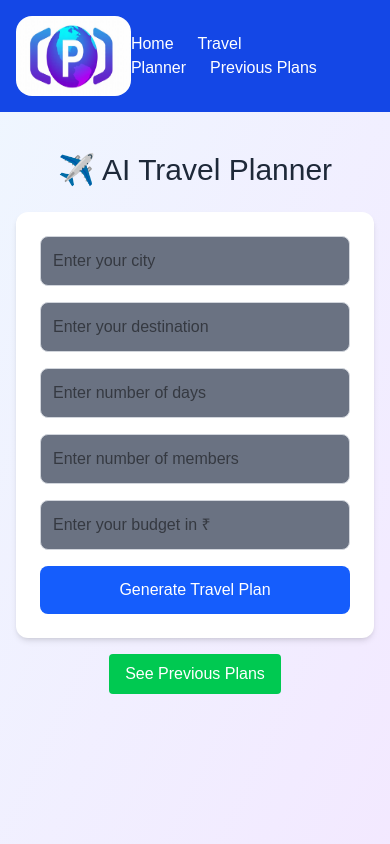
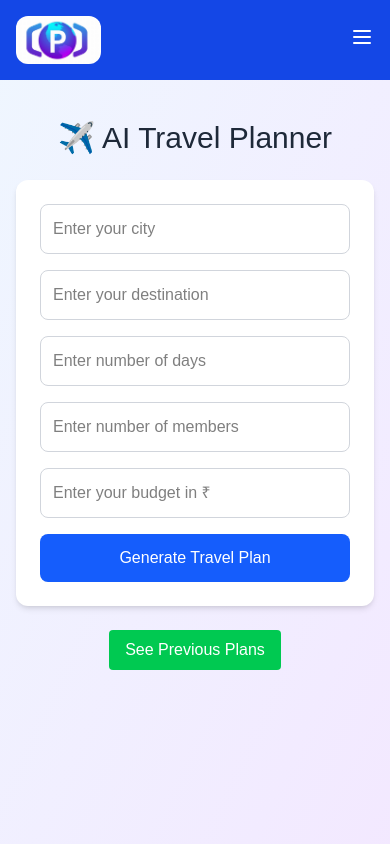
Before and after one commit to SgAtjiit/Planno---AI-Travel-Planner, a React (Vite) app in the folder client/: page /planner in a window 390 px wide. Shown: the top 844 px of the page. Built offline with nearby package versions, Linux system fonts and the light colour scheme; no server answers; a web font is replaced by a local one.

Commit message:
making site responsive

```diff
--- a/client/package.json
+++ b/client/package.json
@@ -14,6 +14,7 @@
     "@tailwindcss/postcss": "^4.1.11",
     "@tailwindcss/vite": "^4.1.11",
     "jspdf": "^3.0.1",
+    "lucide-react": "^0.525.0",
     "react": "^19.1.0",
     "react-dom": "^19.1.0",
     "react-router-dom": "^7.6.3",
--- a/client/src/components/Home.jsx
+++ b/client/src/components/Home.jsx
@@ -8,8 +8,8 @@ const Home = () => {
     feedback: "",
   });
 
-  const [showPass, setShowPass] = useState(false);
   const navigate = useNavigate();
+
   const handleSubmit = () => {
     if (!formData.name || !formData.email || !formData.feedback) {
       alert("Please Enter all your details");
@@ -24,27 +24,25 @@ const Home = () => {
       setFormData({ name: "", email: "", feedback: "" });
     }
   };
+
   return (
     <div className="min-h-screen bg-gradient-to-br from-blue-50 to-white flex flex-col items-center justify-start px-4 py-10 space-y-10">
-      {/* Header */}
       <div className="text-center max-w-3xl">
         <h1 className="text-4xl md:text-5xl font-bold text-blue-800 mb-4">
           🌏 Welcome to AI Travel Planner
         </h1>
         <p className="text-lg md:text-xl text-gray-600">
-          Plan your dream trip in seconds using AI. Just enter your
-          destination,city,members, days, and budget – we’ll handle the rest!
+          Plan your dream trip in seconds using AI. Just enter your destination,
+          city, members, days, and budget – we’ll handle the rest!
         </p>
       </div>
 
-      {/* Hero Image */}
       <img
         src="./image1.jpeg"
         alt="Travel map"
-        className="rounded-xl shadow-lg w-2.5xl max-w-3xl"
+        className="rounded-xl shadow-lg w-full max-w-3xl object-cover"
       />
 
-      {/* CTA Buttons */}
       <div className="flex flex-col md:flex-row gap-4">
         <button
           onClick={() => navigate("/planner")}
@@ -59,6 +57,7 @@ const Home = () => {
           📚 View Saved Plans
         </button>
       </div>
+
       <div className="bg-blue-50 border-l-4 border-blue-400 p-6 rounded-lg shadow-md max-w-3xl mx-auto my-8">
         <p className="text-gray-700 text-lg leading-relaxed">
           🌍{" "}
@@ -99,6 +98,7 @@ const Home = () => {
             }
             className="w-full p-3 border border-gray-300 rounded-lg focus:outline-none focus:ring-2 focus:ring-blue-400"
           />
+
           <input
             type="text"
             name="feedback"
@@ -110,7 +110,7 @@ const Home = () => {
             className="w-full p-3 border border-gray-300 rounded-lg focus:outline-none focus:ring-2 focus:ring-blue-400"
           />
 
-          <div className="flex gap-4 justify-between">
+          <div className="flex flex-col sm:flex-row gap-4 justify-between">
             <button
               onClick={() => setFormData({ name: "", email: "", feedback: "" })}
               className="w-full bg-red-500 hover:bg-red-600 text-white py-2 rounded"
--- a/client/src/components/Navbar.jsx
+++ b/client/src/components/Navbar.jsx
@@ -1,19 +1,21 @@
 // components/Navbar.jsx
-import React from "react";
+import React, { useState } from "react";
 import { Link } from "react-router-dom";
+import { Menu, X } from "lucide-react";
+const Navbar = () => {
+  const [isOpen, setIsOpen] = useState(false);
+  return (
+    <nav className="bg-blue-700 text-white shadow-md">
+      <div className="max-w-6xl mx-auto px-4 py-4 flex justify-between items-center">
+        <Link to="/">
+          <img src="./logo.png" alt="Logo" className="h-12 w-auto rounded-xl" />
+        </Link>
 
-const Navbar = () => {
-  return (
-    <nav className="bg-blue-700 text-white py-4 shadow-md">
-      <div className="max-w-6xl mx-auto px-4 flex justify-between items-center">
-        <a href="/">
-          <img src="./logo.png" alt="" className="w-4px h-20 rounded-2xl" />
-        </a>
-        <div className="space-x-6">
+        {/* Desktop Links */}
+        <div className="hidden md:flex space-x-6">
           <Link to="/" className="hover:underline">
             Home
           </Link>
-
           <Link to="/planner" className="hover:underline">
             Travel Planner
           </Link>
@@ -21,7 +23,33 @@ const Navbar = () => {
             Previous Plans
           </Link>
         </div>
+
+        {/* Mobile Menu Button */}
+        <div className="md:hidden">
+          <button onClick={() => setIsOpen(!isOpen)}>
+            {isOpen ? <X size={24} /> : <Menu size={24} />}
+          </button>
+        </div>
       </div>
+
+      {/* Mobile Dropdown */}
+      {isOpen && (
+        <div className="md:hidden px-4 pb-4 space-y-2">
+          <Link to="/" onClick={() => setIsOpen(false)} className="block">
+            Home
+          </Link>
+          <Link
+            to="/planner"
+            onClick={() => setIsOpen(false)}
+            className="block"
+          >
+            Travel Planner
+          </Link>
+          <Link to="/saved" onClick={() => setIsOpen(false)} className="block">
+            Previous Plans
+          </Link>
+        </div>
+      )}
     </nav>
   );
 };
--- a/client/src/components/TravelPlanner.jsx
+++ b/client/src/components/TravelPlanner.jsx
@@ -7,6 +7,7 @@ const TravelPlanner = () => {
   const cleanText = (text) => {
     return text.replace(/#/g, "").replace(/\*/g, "");
   };
+
   const navigate = useNavigate();
   const [formData, setFormData] = useState({
     destination: "",
@@ -19,6 +20,7 @@ const TravelPlanner = () => {
   const [submitted, setSubmitted] = useState(false);
   const [plan, setPlan] = useState("");
   const [loading, setLoading] = useState(false);
+
   const handleSubmit = async () => {
     if (
       !formData.destination ||
@@ -49,13 +51,11 @@ const TravelPlanner = () => {
         members: formData.members,
       };
 
-      // Store in localStorage
       const existing = JSON.parse(localStorage.getItem("travelPlans")) || [];
       existing.push(newPlan);
       localStorage.setItem("travelPlans", JSON.stringify(existing));
       setSubmitted(true);
       setPlan(text);
-
       alert("Your Plan is Ready");
     } catch (error) {
       console.error(error);
@@ -71,6 +71,7 @@ const TravelPlanner = () => {
     });
     setLoading(false);
   };
+
   useEffect(() => {
     const savedPlan = localStorage.getItem("tripPlan");
     if (savedPlan) {
@@ -78,9 +79,10 @@ const TravelPlanner = () => {
       setSubmitted(true);
     }
   }, []);
+
   return (
-    <div className="min-h-screen bg-gradient-to-br from-blue-50 to-purple-100 flex flex-col items-center justify-start py-10 px-4">
-      <h1 className="text-3xl md:text-4xl font-bold text-gray-800 mb-6">
+    <div className="min-h-screen bg-gradient-to-br from-blue-50 to-purple-100 flex flex-col items-center py-10 px-4">
+      <h1 className="text-3xl md:text-4xl font-bold text-gray-800 mb-6 text-center">
         ✈️ AI Travel Planner
       </h1>
 
@@ -93,7 +95,7 @@ const TravelPlanner = () => {
           onChange={(e) =>
             setFormData({ ...formData, [e.target.name]: e.target.value })
           }
-          className="w-full p-3 border border-gray-300 rounded-lg focus:outline-none focus:ring-2 focus:ring-blue-400 bg-gray-500"
+          className="w-full p-3 border border-gray-300 rounded-lg focus:outline-none focus:ring-2 focus:ring-blue-400 bg-white"
         />
         <input
           type="text"
@@ -103,9 +105,8 @@ const TravelPlanner = () => {
           onChange={(e) =>
             setFormData({ ...formData, [e.target.name]: e.target.value })
           }
-          className="w-full p-3 border border-gray-300 rounded-lg focus:outline-none focus:ring-2 focus:ring-blue-400 bg-gray-500"
+          className="w-full p-3 border border-gray-300 rounded-lg focus:outline-none focus:ring-2 focus:ring-blue-400 bg-white"
         />
-
         <input
           type="number"
           name="nod"
@@ -114,7 +115,7 @@ const TravelPlanner = () => {
           onChange={(e) =>
             setFormData({ ...formData, [e.target.name]: e.target.value })
           }
-          className="w-full p-3 border border-gray-300 rounded-lg focus:outline-none focus:ring-2 focus:ring-blue-400 bg-gray-500"
+          className="w-full p-3 border border-gray-300 rounded-lg focus:outline-none focus:ring-2 focus:ring-blue-400 bg-white"
         />
         <input
           type="number"
@@ -124,7 +125,7 @@ const TravelPlanner = () => {
           onChange={(e) =>
             setFormData({ ...formData, [e.target.name]: e.target.value })
           }
-          className="w-full p-3 border border-gray-300 rounded-lg focus:outline-none focus:ring-2 focus:ring-blue-400 bg-gray-500"
+          className="w-full p-3 border border-gray-300 rounded-lg focus:outline-none focus:ring-2 focus:ring-blue-400 bg-white"
         />
         <input
           type="number"
@@ -134,9 +135,8 @@ const TravelPlanner = () => {
           onChange={(e) =>
             setFormData({ ...formData, [e.target.name]: e.target.value })
           }
-          className="w-full p-3 border border-gray-300 rounded-lg focus:outline-none focus:ring-2 focus:ring-blue-400 bg-gray-500"
+          className="w-full p-3 border border-gray-300 rounded-lg focus:outline-none focus:ring-2 focus:ring-blue-400 bg-white"
         />
-
         <button
           onClick={handleSubmit}
           className="w-full bg-blue-600 hover:bg-blue-700 text-white font-semibold py-3 rounded-lg transition-all duration-200"
@@ -144,6 +144,7 @@ const TravelPlanner = () => {
           Generate Travel Plan
         </button>
       </div>
+
       {loading && (
         <div className="flex justify-center mt-6">
           <div className="w-12 h-12 border-4 border-blue-500 border-dashed rounded-full animate-spin"></div>
@@ -160,7 +161,7 @@ const TravelPlanner = () => {
             <pre className="whitespace-pre-wrap font-sans text-gray-800">
               {cleanText(plan)}
             </pre>
-            <div className="flex justify-end gap-4 mt-4">
+            <div className="flex flex-col sm:flex-row justify-end gap-4 mt-4">
               <button
                 className="px-4 py-2 bg-green-500 text-white rounded hover:bg-green-600 transition"
                 onClick={() => {
@@ -174,8 +175,9 @@ const TravelPlanner = () => {
           </div>
         </div>
       )}
+
       <button
-        className="px-4 py-2 bg-green-500 text-white rounded hover:bg-green-600 transition mt-4"
+        className="px-4 py-2 bg-green-500 text-white rounded hover:bg-green-600 transition mt-6"
         onClick={() => {
           navigate("/saved");
         }}
```
Also changed, not shown: client/src/components/SavedPlans.jsx (+19 -9 lines), 1 other file (tests, documents, lock files or other folders).
